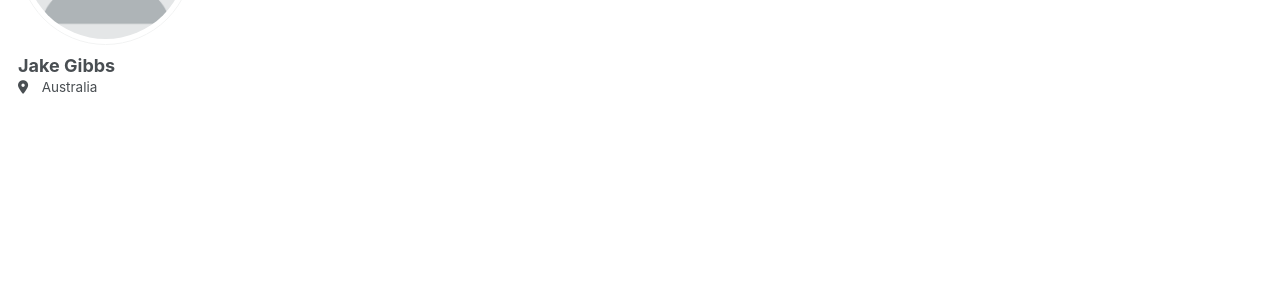
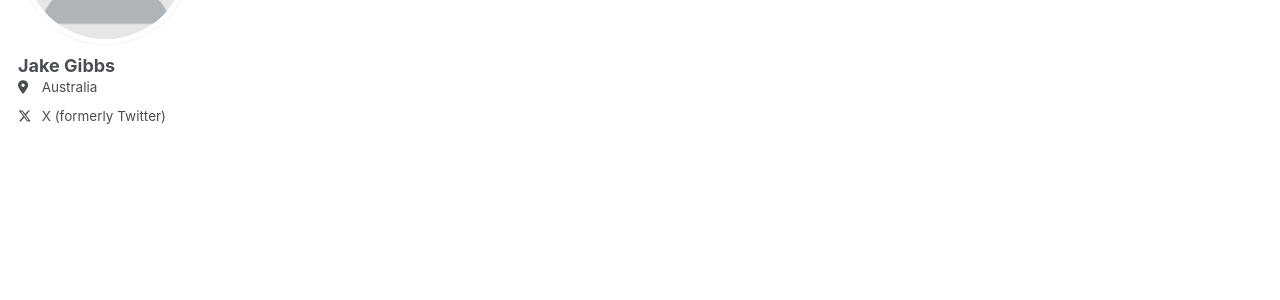
Before and after one commit to jacobsgibbs/jakegibbs.com, a Jekyll site: the page built from _pages/about.md, in a window 1280 px wide. Shown: the part 236-536 px from the top of the page. Built offline with Jekyll 4.4.1, drawn with Linux system fonts in a browser that asks for light colours; part of the change alters nothing that is shown.

Commit message:
Update _config.yml

```diff
--- a/_config.yml
+++ b/_config.yml
@@ -26,15 +26,15 @@ author:
   pronouns         : # example: "she/her"
   bio              : #"Short biography for the left-hand sidebar"
   location         : "Australia"
-  employer         : #"Red Brick University"
+  employer         : #"University of New England"
   uri              : # URL
-  email            : #"none@example.org"
+  email            : #"me@jakegibbs.com"
 
   # Academic websites
   arxiv            : # URL - Update with the correct link to your profile
   googlescholar    : #"https://scholar.google.com/citations?user=PS_CX0AAAAAJ"
   impactstory      : # URL
-  orcid            : #"http://orcid.org/yourorcidurl"
+  orcid            : #"https://orcid.org/0009-0009-1975-392X"
   semantic         : # URL
   pubmed           : #"https://www.ncbi.nlm.nih.gov/pubmed/?term=john+snow"
   researchgate     : # URL
@@ -66,7 +66,7 @@ author:
   steam            : # Username
   telegram         : # URL
   tumblr           : # Username
-  twitter          : # Username for X / Twitter
+  twitter          :  "jacobsgibbs"
   vine             : # Username
   weibo            : # Username
   wikipedia        : # Username
```
